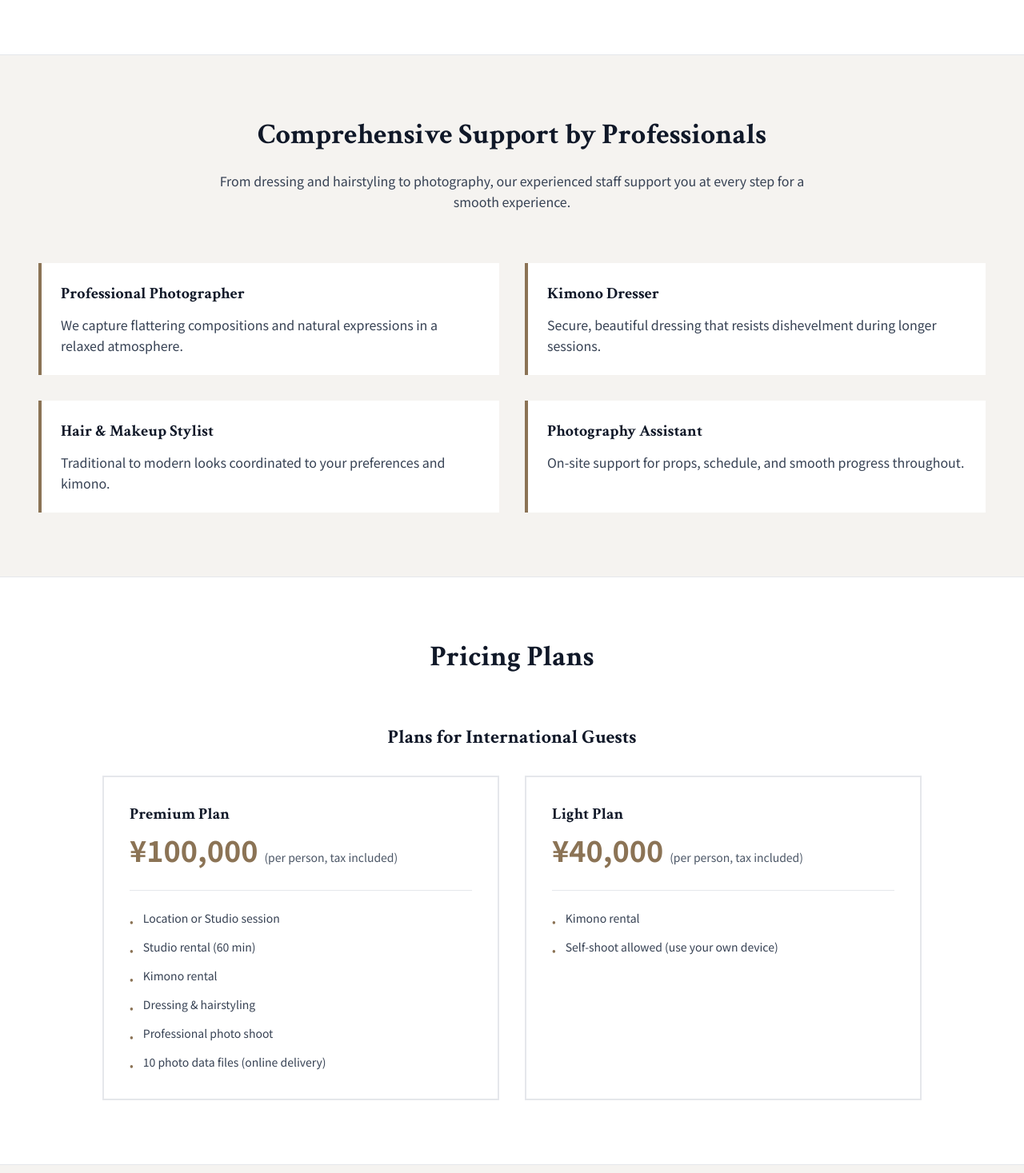
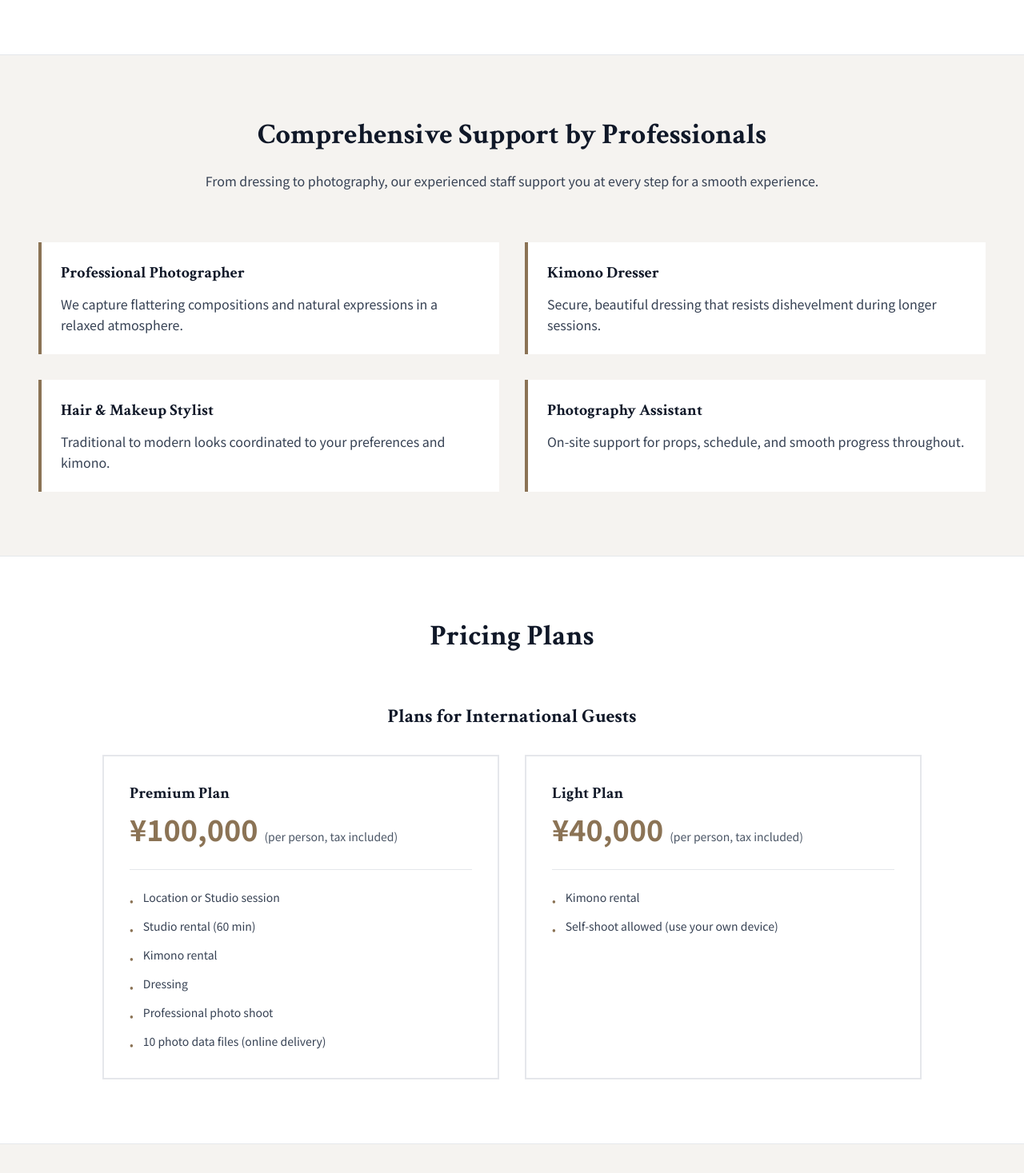
Before and after one commit to bbbyk105/dmc_new, a Next.js app: page /en/service/camu in a window 1280 px wide. Shown: the part 2816-4283 px from the top of the page at 80% size. Built offline with nearby package versions, Linux system fonts and the light colour scheme.

Commit message:
hair stylingの削除

```diff
--- a/app/components/(service)/CamuDetail.tsx
+++ b/app/components/(service)/CamuDetail.tsx
@@ -95,7 +95,7 @@ export default function CamuDetail() {
       support: {
         title: "Comprehensive Support by Professionals",
         description:
-          "From dressing and hairstyling to photography, our experienced staff support you at every step for a smooth experience.",
+          "From dressing to photography, our experienced staff support you at every step for a smooth experience.",
         items: [
           {
             title: "Professional Photographer",
@@ -132,7 +132,7 @@ export default function CamuDetail() {
                 "Location or Studio session",
                 "Studio rental (60 min)",
                 "Kimono rental",
-                "Dressing & hairstyling",
+                "Dressing",
                 "Professional photo shoot",
                 "10 photo data files (online delivery)",
               ],
--- a/app/components/(service)/ServiceList.tsx
+++ b/app/components/(service)/ServiceList.tsx
@@ -74,7 +74,7 @@ export default function ServiceList() {
               "Location or Studio session",
               "Studio rental (60 min)",
               "Kimono rental",
-              "Dressing & hairstyling",
+              "Dressing",
               "Professional photo shoot",
               "10 photo data files (online delivery)",
             ],
```
